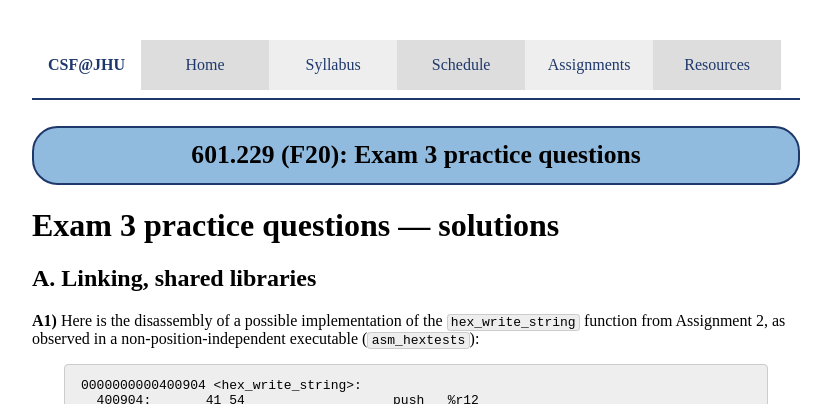
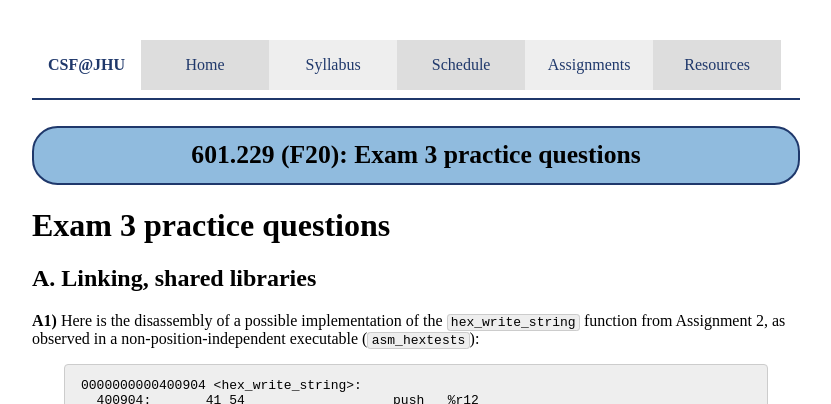
Before and after one commit to jhucsf/fall2020, a Jekyll site: the page built from resources/exam3review.md, in a window 1280 px wide. Shown: the top 404 px of the page, without its empty margins (224-1055 px from the left). Built offline with Jekyll 4.4.1, drawn with Linux system fonts in a browser that asks for light colours.

Commit message:
these are not the solutions

```diff
--- a/resources/exam3review.md
+++ b/resources/exam3review.md
@@ -3,7 +3,7 @@ layout: default
 title: "Exam 3 practice questions"
 ---
 
-# Exam 3 practice questions — solutions
+# Exam 3 practice questions
 
 ## A. Linking, shared libraries
 
```
